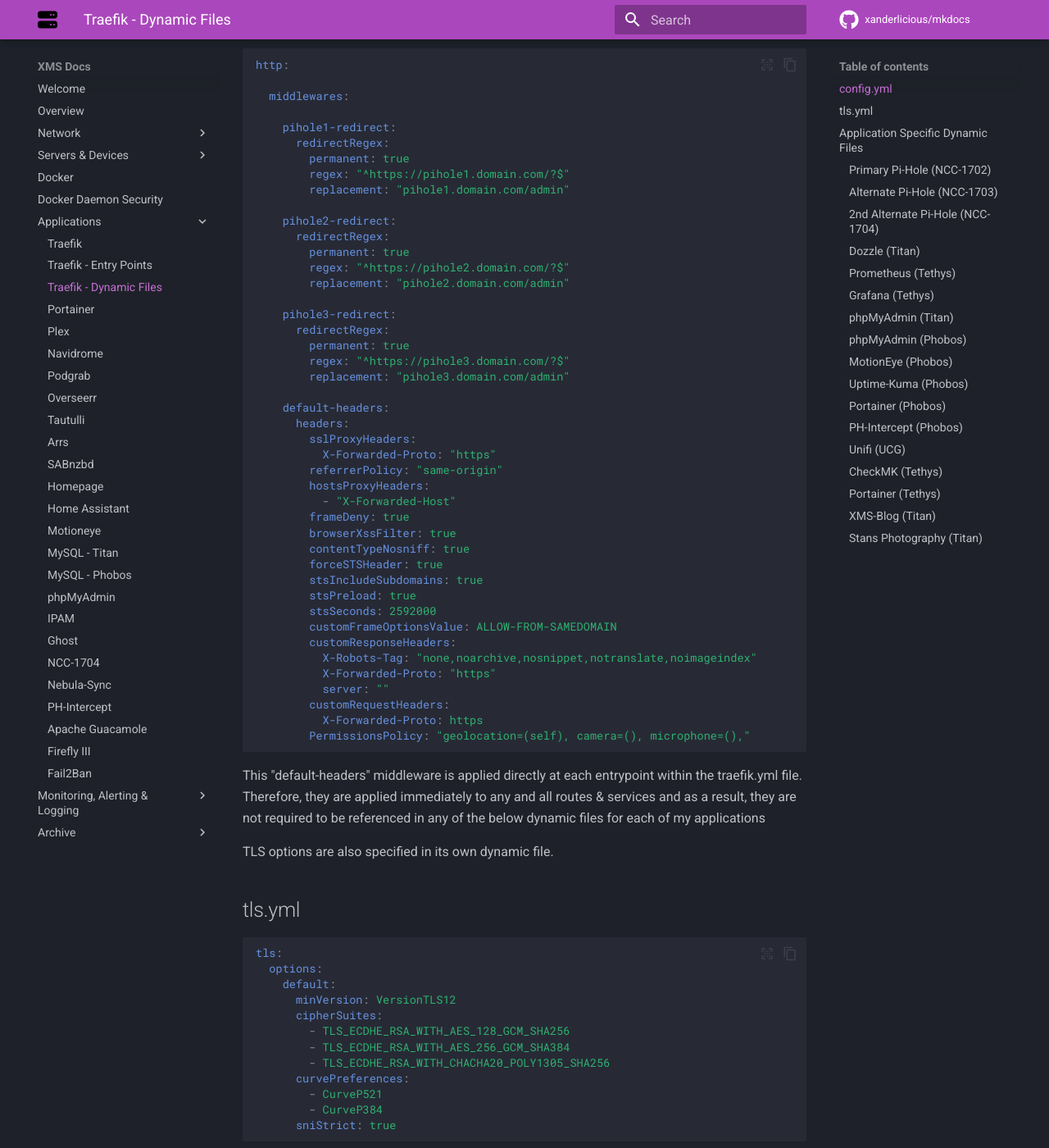
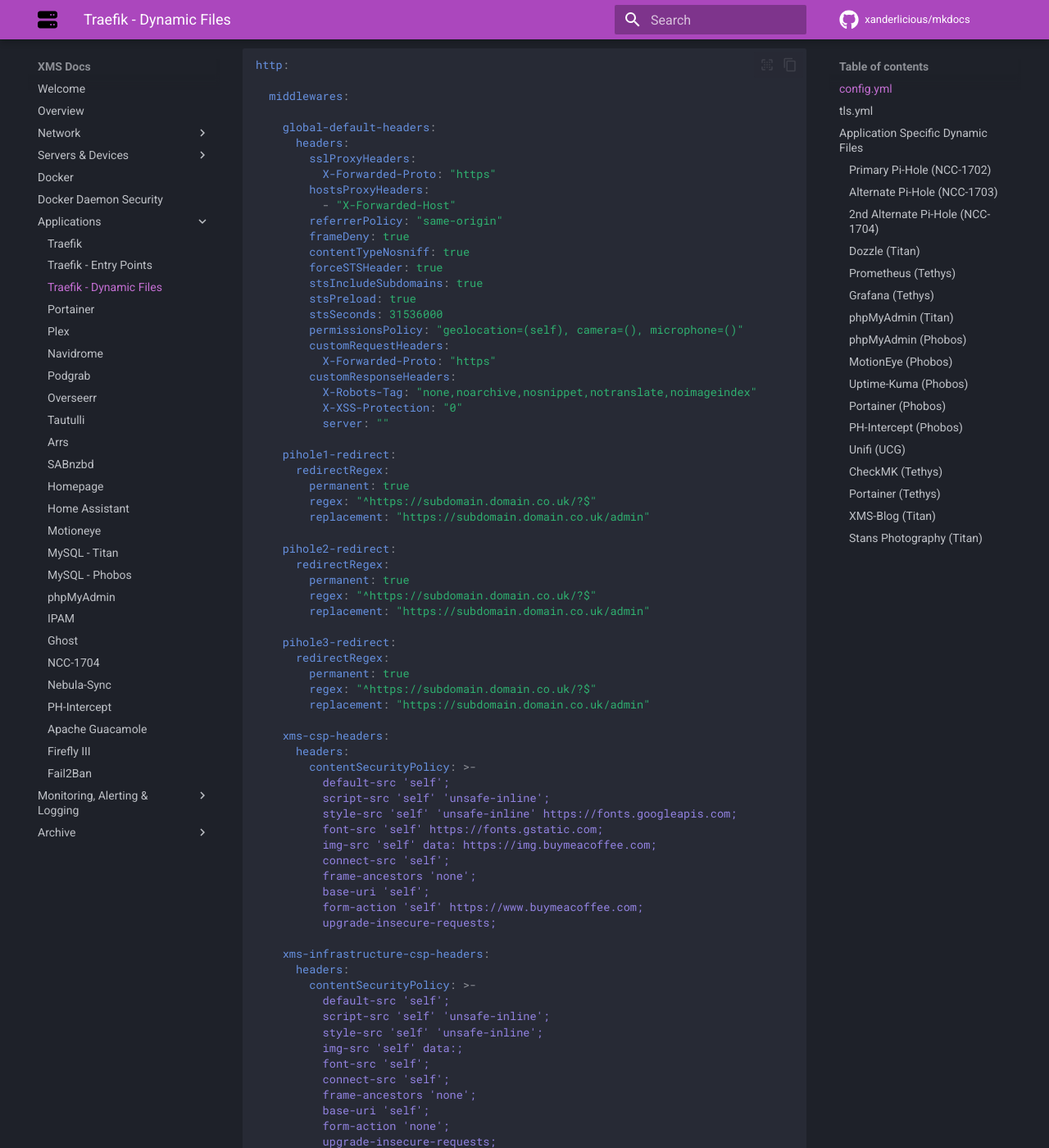
Before and after one commit to Xanderlicious/mkdocs, an MkDocs documentation site: the page built from docs/dynamic.md, in a window 1280 px wide and 1400 px high, scrolled down 914 px. Shown: the whole window at 82% size. Built offline with MkDocs 1.6.1 and Material for MkDocs 9.7.7, drawn with Linux system fonts in a browser that asks for light colours; comment, search, counter and statistics services are not loaded; some of the changed text lies outside the part shown.

Commit message:
updated the config dynamic file and also the ghost dynamic files to include the CSP for both

````diff
--- a/docs/dynamic.md
+++ b/docs/dynamic.md
@@ -20,49 +20,140 @@
 
   middlewares:
 
+    global-default-headers:
+      headers:
+        sslProxyHeaders:
+          X-Forwarded-Proto: "https"
+        hostsProxyHeaders:
+          - "X-Forwarded-Host"
+        referrerPolicy: "same-origin"
+        frameDeny: true
+        contentTypeNosniff: true
+        forceSTSHeader: true
+        stsIncludeSubdomains: true
+        stsPreload: true
+        stsSeconds: 31536000
+        permissionsPolicy: "geolocation=(self), camera=(), microphone=()"
+        customRequestHeaders:
+          X-Forwarded-Proto: "https"
+        customResponseHeaders:
+          X-Robots-Tag: "none,noarchive,nosnippet,notranslate,noimageindex"
+          X-XSS-Protection: "0"
+          server: ""
+
     pihole1-redirect:
       redirectRegex:
         permanent: true
-        regex: "^https://pihole1.domain.com/?$"
-        replacement: "pihole1.domain.com/admin"
+        regex: "^https://subdomain.domain.co.uk/?$"
+        replacement: "https://subdomain.domain.co.uk/admin"
 
     pihole2-redirect:
       redirectRegex:
         permanent: true
-        regex: "^https://pihole2.domain.com/?$"
-        replacement: "pihole2.domain.com/admin"
+        regex: "^https://subdomain.domain.co.uk/?$"
+        replacement: "https://subdomain.domain.co.uk/admin"
 
     pihole3-redirect:
       redirectRegex:
         permanent: true
-        regex: "^https://pihole3.domain.com/?$"
-        replacement: "pihole3.domain.com/admin"
+        regex: "^https://subdomain.domain.co.uk/?$"
+        replacement: "https://subdomain.domain.co.uk/admin"
 
-    default-headers:
+    xms-csp-headers:
       headers:
-        sslProxyHeaders:
-          X-Forwarded-Proto: "https"
-        referrerPolicy: "same-origin"
-        hostsProxyHeaders:
-          - "X-Forwarded-Host"
-        frameDeny: true
-        browserXssFilter: true
-        contentTypeNosniff: true
-        forceSTSHeader: true
-        stsIncludeSubdomains: true
-        stsPreload: true
-        stsSeconds: 2592000
-        customFrameOptionsValue: ALLOW-FROM-SAMEDOMAIN
-        customResponseHeaders:
-          X-Robots-Tag: "none,noarchive,nosnippet,notranslate,noimageindex"
-          X-Forwarded-Proto: "https"
-          server: ""
-        customRequestHeaders:
-          X-Forwarded-Proto: https
-        PermissionsPolicy: "geolocation=(self), camera=(), microphone=(),"
+        contentSecurityPolicy: >-
+          default-src 'self';
+          script-src 'self' 'unsafe-inline';
+          style-src 'self' 'unsafe-inline' https://fonts.googleapis.com;
+          font-src 'self' https://fonts.gstatic.com;
+          img-src 'self' data: https://img.buymeacoffee.com;
+          connect-src 'self';
+          frame-ancestors 'none';
+          base-uri 'self';
+          form-action 'self' https://www.buymeacoffee.com;
+          upgrade-insecure-requests;
+
+    xms-infrastructure-csp-headers:
+      headers:
+        contentSecurityPolicy: >-
+          default-src 'self';
+          script-src 'self' 'unsafe-inline';
+          style-src 'self' 'unsafe-inline';
+          img-src 'self' data:;
+          font-src 'self';
+          connect-src 'self';
+          frame-ancestors 'none';
+          base-uri 'self';
+          form-action 'none';
+          upgrade-insecure-requests;
+
+    xms-poker-csp-headers:
+      headers:
+        contentSecurityPolicy: >-
+          default-src 'self';
+          script-src 'self' 'unsafe-inline';
+          style-src 'self' 'unsafe-inline';
+          img-src 'self' data:;
+          font-src 'self';
+          connect-src 'self' wss://subdomain.domain.co.uk ws://172.20.0.12:3003;
+          media-src 'self';
+          frame-ancestors 'none';
+          base-uri 'self';
+          form-action 'none';
+          upgrade-insecure-requests;
+
+    xms-ipam-csp-headers:
+      headers:
+        contentSecurityPolicy: >-
+          default-src 'self';
+          script-src 'self' 'unsafe-inline';
+          style-src 'self' 'unsafe-inline';
+          img-src 'self' data:;
+          font-src 'self';
+          connect-src 'self';
+          frame-ancestors 'none';
+          base-uri 'self';
+          form-action 'none';
+          upgrade-insecure-requests;
+
+    xms-blog-csp-headers:
+      headers:
+        contentSecurityPolicy: >-
+          default-src 'self';
+          script-src 'self' 'unsafe-inline' 'unsafe-eval';
+          style-src 'self' 'unsafe-inline';
+          img-src 'self' data: https://images.unsplash.com;
+          font-src 'self';
+          connect-src 'self';
+          frame-src 'self';
+          frame-ancestors 'none';
+          base-uri 'self';
+          form-action 'self';
+          upgrade-insecure-requests;
+
+    stan-csp-headers:
+      headers:
+        contentSecurityPolicy: >-
+          default-src 'self';
+          script-src 'self' 'unsafe-inline' 'unsafe-eval';
+          style-src 'self' 'unsafe-inline';
+          img-src 'self' data:;
+          font-src 'self';
+          connect-src 'self';
+          frame-src 'self';
+          frame-ancestors 'none';
+          base-uri 'self';
+          form-action 'self';
+          upgrade-insecure-requests;
+
+    calendar-redirect:
+      redirectScheme:
+        scheme: https
+        permanent: true
 ```
 
-This "default-headers" middleware is applied directly at each entrypoint within the traefik.yml file.  Therefore, they are applied immediately to any and all routes & services and as a result, they are not required to be referenced in any of the below dynamic files for each of my applications
+!!!info
+    This "global-default-headers" middleware is applied directly at each entrypoint within the traefik.yml file.  Therefore, they are applied immediately to any and all routes & services and as a result, they are not required to be referenced in any of the below dynamic files for each of my applications
 
 TLS options are also specified in its own dynamic file.
 
@@ -436,6 +527,8 @@
       entryPoints:
         - websecure-ext
       rule: "Host(`blog.xmsystems.co.uk`)"
+      middlewares:
+        xms-blog-csp-headers
       tls:
         certResolver: production
       service: blog-xms
@@ -457,6 +550,8 @@
       entryPoints:
         - websecure-ext
       rule: "Host(`cars.stansphotography.co.uk`)"
+      middlewares:
+        stan-csp-headers
       tls:
         certResolver: production
       service: blog-stan-sal
````
